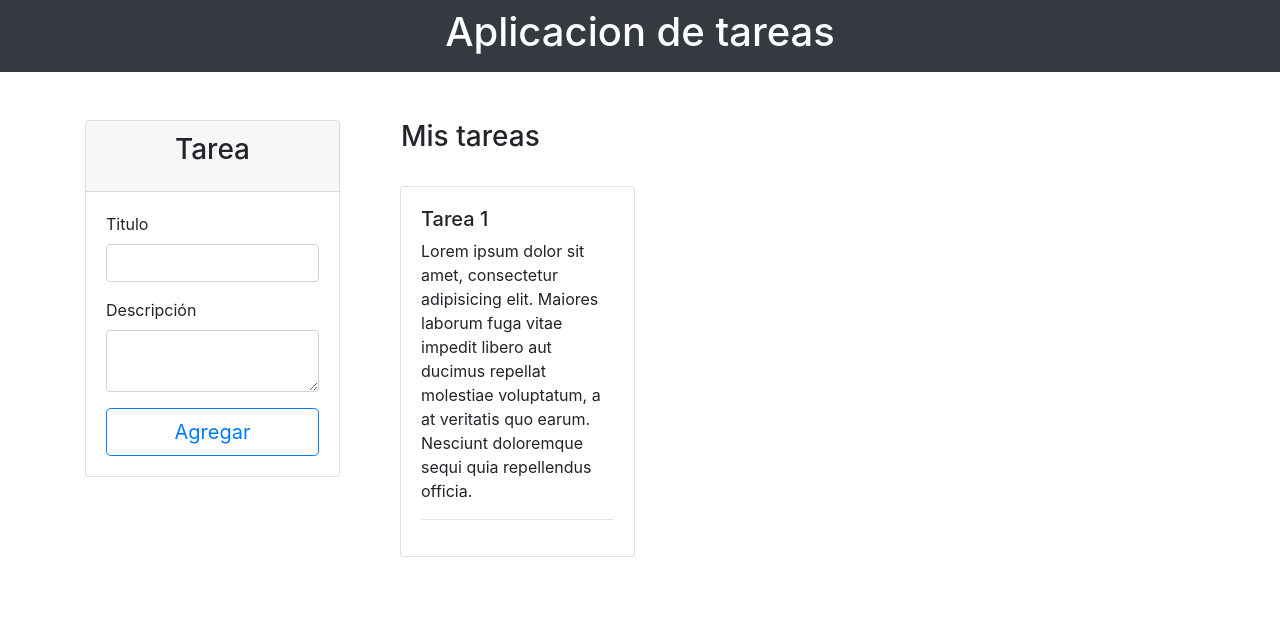
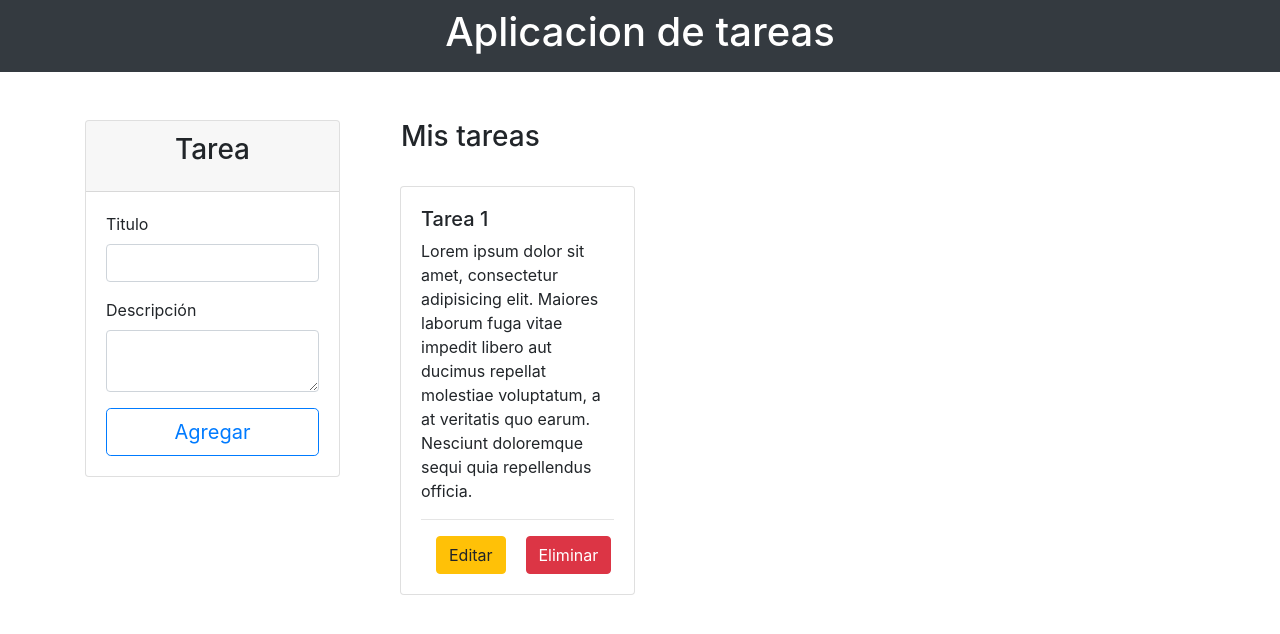
Before and after one commit to aghernandez/app-tareas, an Angular app: page / in a window 1280 px wide. Shown: the top 634 px of the page. Built offline with nearby package versions, Linux system fonts and the light colour scheme.

Commit message:
Preparando botones de editar y eliminar

```diff
--- a/src/app/components/lista-tarea/lista-tarea.component.html
+++ b/src/app/components/lista-tarea/lista-tarea.component.html
@@ -8,6 +8,14 @@
             <h5>Tarea 1</h5>
             <p class="card-text">Lorem ipsum dolor sit amet, consectetur adipisicing elit. Maiores laborum fuga vitae impedit libero aut ducimus repellat molestiae voluptatum, a at veritatis quo earum. Nesciunt doloremque sequi quia repellendus officia.</p>
             <hr>
+            <div class="row justify-content-between container">
+              <div class="col-md-6">
+                <button class="btn btn-warning" type="button" data-toggle="modal" data-target="#editModal">Editar</button>
+              </div>
+              <div class="col-md-6">
+                <button class="btn btn-danger ml-2" type="button">Eliminar</button>
+              </div>
+            </div>
           </div>
         </div>
       </div>
--- a/src/app/components/tarea/tarea.component.html
+++ b/src/app/components/tarea/tarea.component.html
@@ -1 +1,14 @@
 <app-lista-tarea></app-lista-tarea>
+
+<div class="modal fade mt-5 pt-5" id="editModal" tabindex="-1" role="dialog" aria-label="editModalLabel" aria-hidden="true">
+  <div class="modal-dialog" role="document">
+    <div class="modal-content">
+      <div class="modal-header">
+        <h5 class="modal-title" id="editModalLabel">Editar Modal</h5>
+        <button type="button" class="close" data-dismiss="modal" aria-label="Close">
+          <span aria-hidden="true">&times;</span>
+        </button>
+      </div>
+    </div>
+  </div>
+</div>
```
